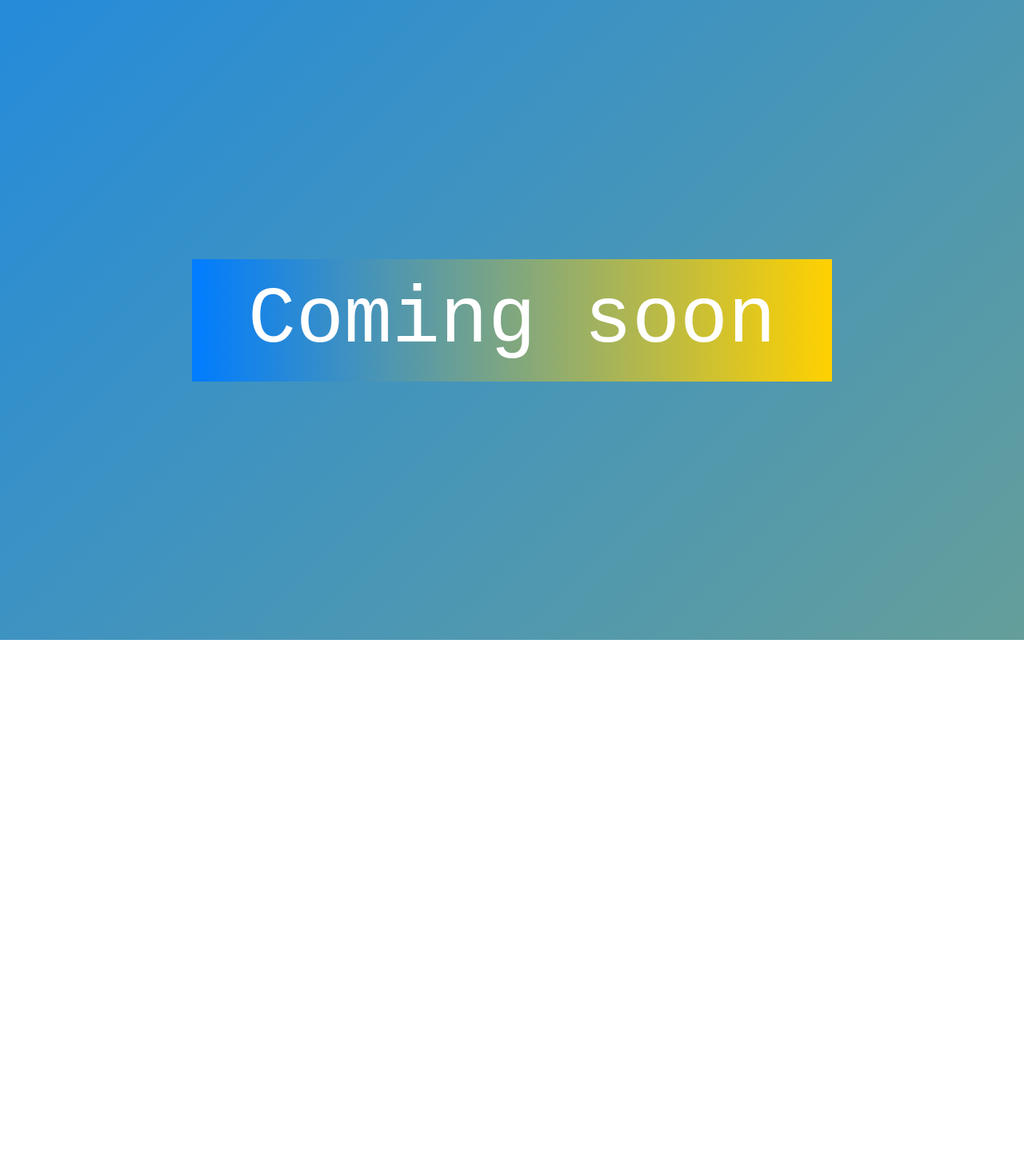
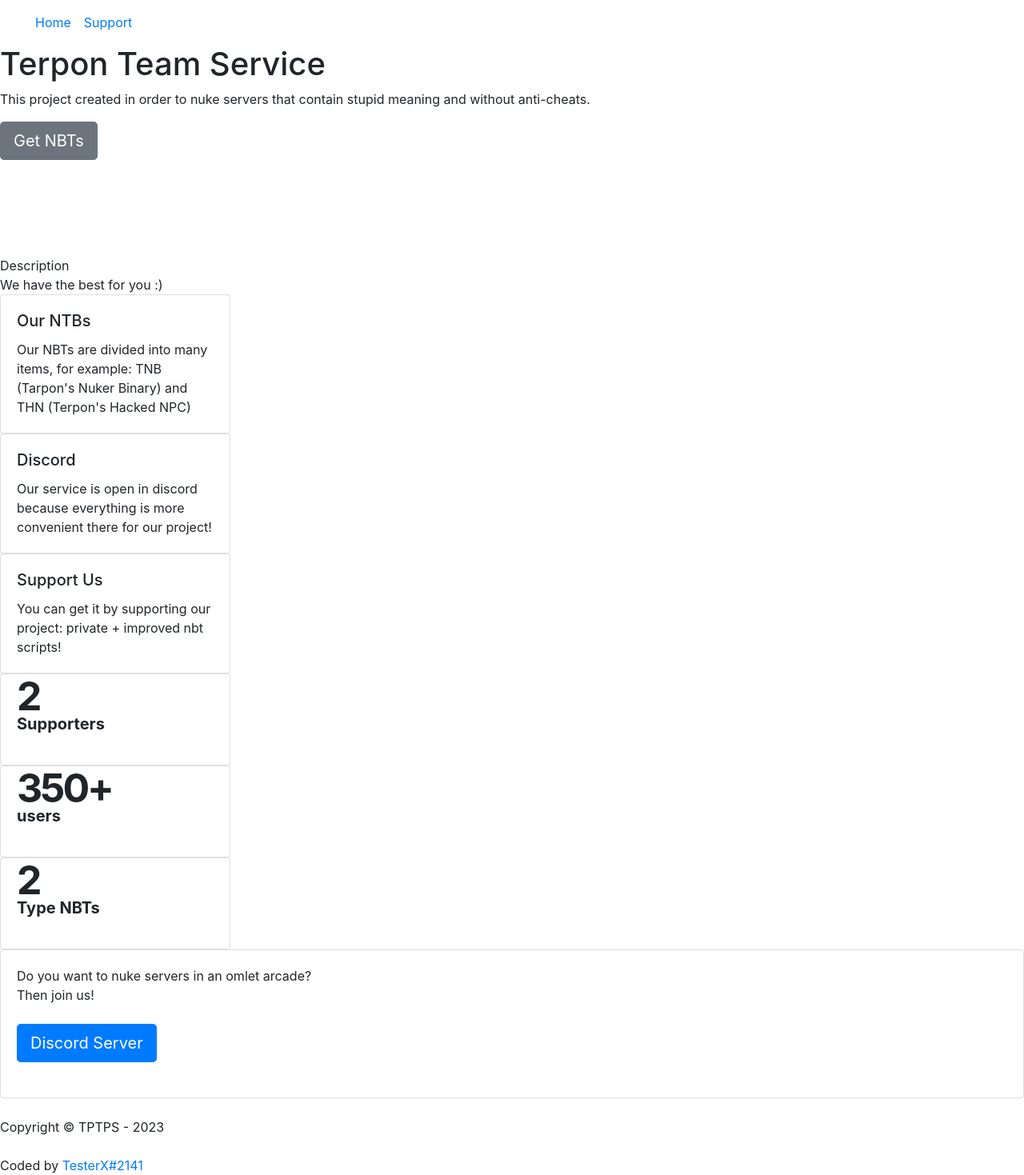
Before and after one commit to testerxkz/old, a plain HTML site: page index.html in a window 1280 px wide. Shown: the whole page at 80% size. Before the commit the page ends 800 px from the top, so only its background shows below. Drawn offline with nearby package versions, Linux system fonts and the light colour scheme.

Commit message:
Update index.html

```diff
--- a/index.html
+++ b/index.html
@@ -1,15 +1,107 @@
 <!DOCTYPE html>
-<html>
+<html lang="en">
 <head>
-	<meta charset="utf-8">
-	<meta name="viewport" content="width=device-width, initial-scale=1">
-	<link rel="shortcut icon" type="x-icon" href="icon.png">
-	<link rel="stylesheet" type="text/css" href="style.css">
-	<title>Terpon - Home</title>
+    <meta charset="UTF-8">
+    <meta name="viewport" content="width=device-width, initial-scale=1, shrink-to-fit=no">
+    <link rel="stylesheet" href="css/bootstrap.min.css">
+    <link rel="stylesheet" href="css/main.css">
+    <link rel="stylesheet" href="css/now-ui-kit.css">
+    <link href="https://fonts.googleapis.com/css?family=Poppins:300,400,600,700,800,900&display=swap" rel="stylesheet">
+    <link href="https://fonts.googleapis.com/css?family=Montserrat:400,600,700,800,900&display=swap" rel="stylesheet">
+    <link href="https://fonts.googleapis.com/css?family=Lato:300,400,600,700,800,900&display=swap" rel="stylesheet">
+    <link rel="shortcut icon" type="x-icon" href="icon.png">
+    <title>Terpon - Home</title>
 </head>
 <body>
-	<h1 class="title"></h1>
+<nav class="navbar navbar-expand-lg bg-transparent">
+    <button class="navbar-toggler" type="button" data-toggle="collapse" data-target="#navbarSupportedContent" aria-controls="navbarSupportedContent" aria-expanded="false" aria-label="Toggle navigation">
+        <img src="assets/menuIcon.svg" width="20px" height="20px" style="max-width: none !important;">
+    </button>
+    <div class="collapse navbar-collapse" id="navbarSupportedContent" style="margin-left: 20px !important">
+        <ul class="navbar-nav mr-auto">
+            <li class="nav-item active">
+                <a class="nav-link" href="#/">Home <span class="sr-only">(current)</span></a>
+            </li>
+            <li class="nav-item">
+                <a class="nav-link" href="https://dsc.gg/terponteam" target="_blank">Support</a>
+            </li>
+        </ul>
 
-	<a href="lmao.txt" class="btn" target="_blank" download>Coming soon</a>
+</nav>
+<div class="heading">
+    <h1 class="display-5 title">Terpon Team Service</h1>
+    <p class="subtitle">This project created in order to nuke servers that contain stupid meaning and without anti-cheats.</p>
+    <a class="btn btn-secondary btn-lg" href="https://dsc.gg/terponteam" target="_blank" role="button">Get NBTs</a>
+    <br /><br /><br /><br /><br /><br />
+</div>
+<div class="features">
+    <div class="title">Description</div>
+    <div class="subtitle">We have the best for you :)</div>
+    <div class="cards">
+        <div class="card" style="width: 18rem;">
+        <div class="card-body">
+            <h5 class="card-title">Our NTBs</h5>
+            <p class="card-text">Our NBTs are divided into many items, for example: TNB (Tarpon's Nuker Binary) and THN (Terpon's Hacked NPC)</p>
+        </div>
+    </div>
+        <div class="card" style="width: 18rem;">
+            <div class="card-body">
+                <h5 class="card-title">Discord</h5>
+                <p class="card-text">Our service is open in discord because everything is more convenient there for our project!</p>
+            </div>
+        </div>
+        <div class="card" style="width: 18rem;">
+            <div class="card-body">
+                <h5 class="card-title">Support Us</h5>
+                <p class="card-text">You can get it by supporting our project: private + improved nbt scripts!</p>
+            </div>
+        </div>
+    </div>
+</div>
+<div class="statistics">
+    <div class="cards">
+        <div class="card statistic" style="width: 18rem;">
+            <div class="card-body">
+                <p class="card-title" style="font-size: 50px !important;line-height: 15px !important;letter-spacing: -0.06em !important;font-weight: bold !important;">2</h1>
+                <p style="font-weight: bold !important;font-size: 20px !important;"> Supporters</p>
+            </div>
+        </div>
+        <div class="card statistic" style="width: 18rem;">
+            <div class="card-body">
+                <p class="card-title" style="font-size: 50px !important;line-height: 15px !important;letter-spacing: -0.06em !important;font-weight: bold !important;">350+</h1>
+                <p style="font-weight: bold !important;font-size: 20px !important;">users</p>
+            </div>
+        </div>
+        <div class="card statistic" style="width: 18rem;">
+            <div class="card-body">
+                <p class="card-title" style="font-size: 50px !important;line-height: 15px !important;letter-spacing: -0.06em !important;font-weight: bold !important;">2</h1>
+                <p style="font-weight: bold !important;font-size: 20px !important;">Type NBTs</p>
+            </div>
+        </div>
+    </div>
+</div>
+<div class="page_end">
+    <div class="start">
+        <div class="card">
+            <div class="card-body gs-card">
+                <div class="title">Do you want to nuke servers in an omlet arcade?</div>
+                <div class="subtitle">Then join us!</div>
+                <br />
+                <a class="btn btn-primary btn-lg" href="https://dsc.gg/teronteam" role="button">Discord Server</a>
+            </div><br />
+        </div>
+    </div>
+    <div class="footer">
+        <div class="bot-footer">
+            <img src="" width="70"><br />
+            Copyright © TPTPS - 2023
+        </div><br/>
+        <div class="nouridio">Coded by <a href="https://github.com/terterxkz">TesterX#2141</a></div>
+    </div>
+</div>
+<script src="https://code.jquery.com/jquery-3.3.1.slim.min.js" integrity="sha384-q8i/X+965DzO0rT7abK41JStQIAqVgRVzpbzo5smXKp4YfRvH+8abtTE1Pi6jizo" crossorigin="anonymous"></script>
+<script src="https://cdnjs.cloudflare.com/ajax/libs/popper.js/1.14.7/umd/popper.min.js" integrity="sha384-UO2eT0CpHqdSJQ6hJty5KVphtPhzWj9WO1clHTMGa3JDZwrnQq4sF86dIHNDz0W1" crossorigin="anonymous"></script>
+<script src="https://stackpath.bootstrapcdn.com/bootstrap/4.3.1/js/bootstrap.min.js" integrity="sha384-JjSmVgyd0p3pXB1rRibZUAYoIIy6OrQ6VrjIEaFf/nJGzIxFDsf4x0xIM+B07jRM" crossorigin="anonymous"></script>
+<script src="js/now-ui-kit.min.js"></script>
 </body>
 </html>
```
